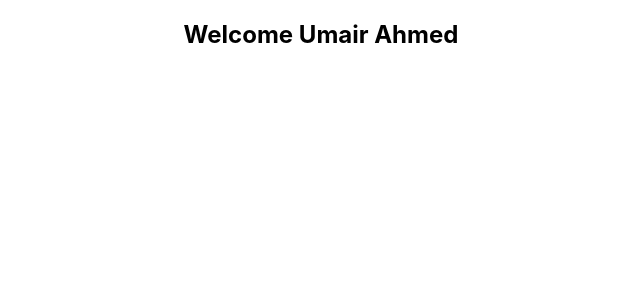
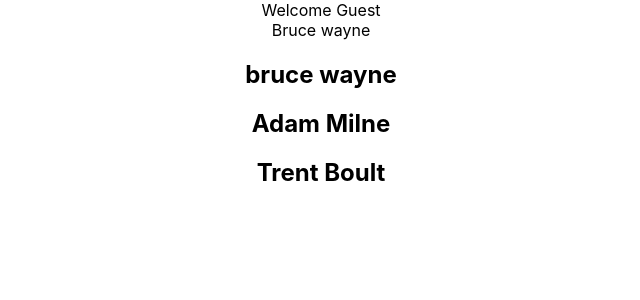
Before and after one commit to Umair513/TypeScript, a React (Create React App) app in the folder react-typescript/: page / in a window 1280 px wide. Shown: the top 300 px of the page, without its empty margins (319-959 px from the left). Built offline with nearby package versions, Linux system fonts and the light colour scheme.

Commit message:
Basic Props

```diff
--- a/react-typescript/src/App.tsx
+++ b/react-typescript/src/App.tsx
@@ -1,11 +1,33 @@
 
 import './App.css';
 import Greet from './components/Greet';
+import Person from './components/Person';
+import PersonList from './components/PersonList';
 
 function App() {
+  const personName = {
+    first: "Bruce",
+    last: "wayne"
+  }
+  const nameList = [
+    {
+      first: "bruce",
+      last: "wayne",
+    },
+    {
+      first: "Adam",
+      last: "Milne",
+    },
+    {
+      first: "Trent",
+      last: "Boult",
+    },
+  ];
   return (
     <div className="App">
-      <Greet name="Umair Ahmed" ></Greet>
+      <Greet name="Umair Ahmed" messageCount={20} isLoggedIn={false} ></Greet>
+      <Person name={personName}></Person>
+      <PersonList names={nameList}></PersonList>
     </div>
   );
 }
--- a/react-typescript/src/components/Greet.tsx
+++ b/react-typescript/src/components/Greet.tsx
@@ -2,13 +2,18 @@
 import React from 'react'
 
 type GreetProps = {
-    name: string
+  name: string,
+  messageCount: number,
+  isLoggedIn: boolean
 }
 
 const Greet = (props: GreetProps) => {
   return (
     <div>
-      <h2>Welcome {props.name}</h2>
+      {
+        props.isLoggedIn ? <h2>Welcome {props.name} You have {props.messageCount} unread messages</h2> : "Welcome Guest"
+      }
+
     </div>
   )
 }
--- /dev/null
+++ b/react-typescript/src/components/Person.tsx
@@ -0,0 +1,16 @@
+import React from 'react'
+type PersonProps = {
+    name: {
+        first: string,
+        last: string
+    }
+}
+const Person = (props: PersonProps) => {
+  return (
+    <div>
+      {props.name.first} {props.name.last}
+    </div>
+  )
+}
+
+export default Person
--- /dev/null
+++ b/react-typescript/src/components/PersonList.tsx
@@ -0,0 +1,25 @@
+import React from 'react'
+type PersonListProps = {
+    names: {
+        first: string,
+        last: string
+    }[]
+}
+
+
+const PersonList = (props: PersonListProps) => {
+
+  return (
+    <div>
+          {
+              props.names.map(name => {
+                  return (
+                      <h2 key={name.first}>{name.first} { name.last}</h2>
+                  )
+              })
+          }
+    </div>
+  )
+}
+
+export default PersonList
```
